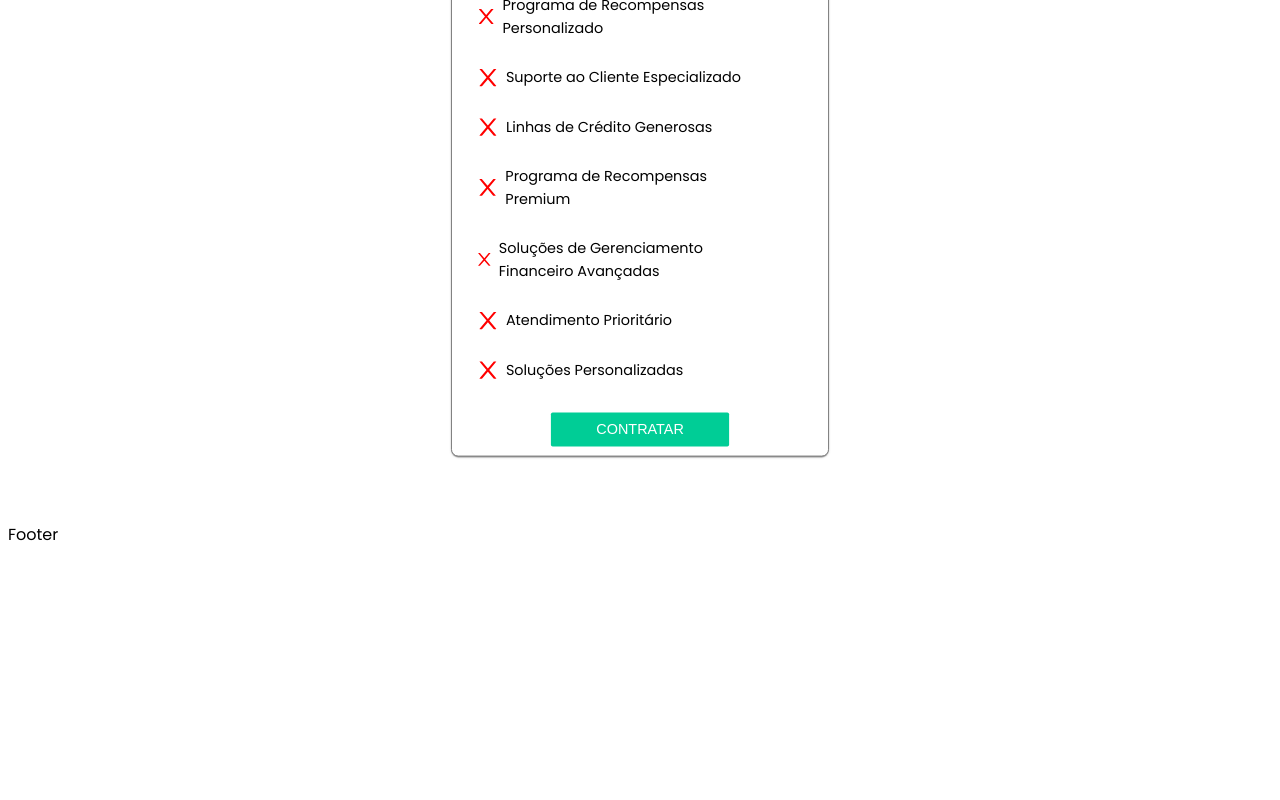
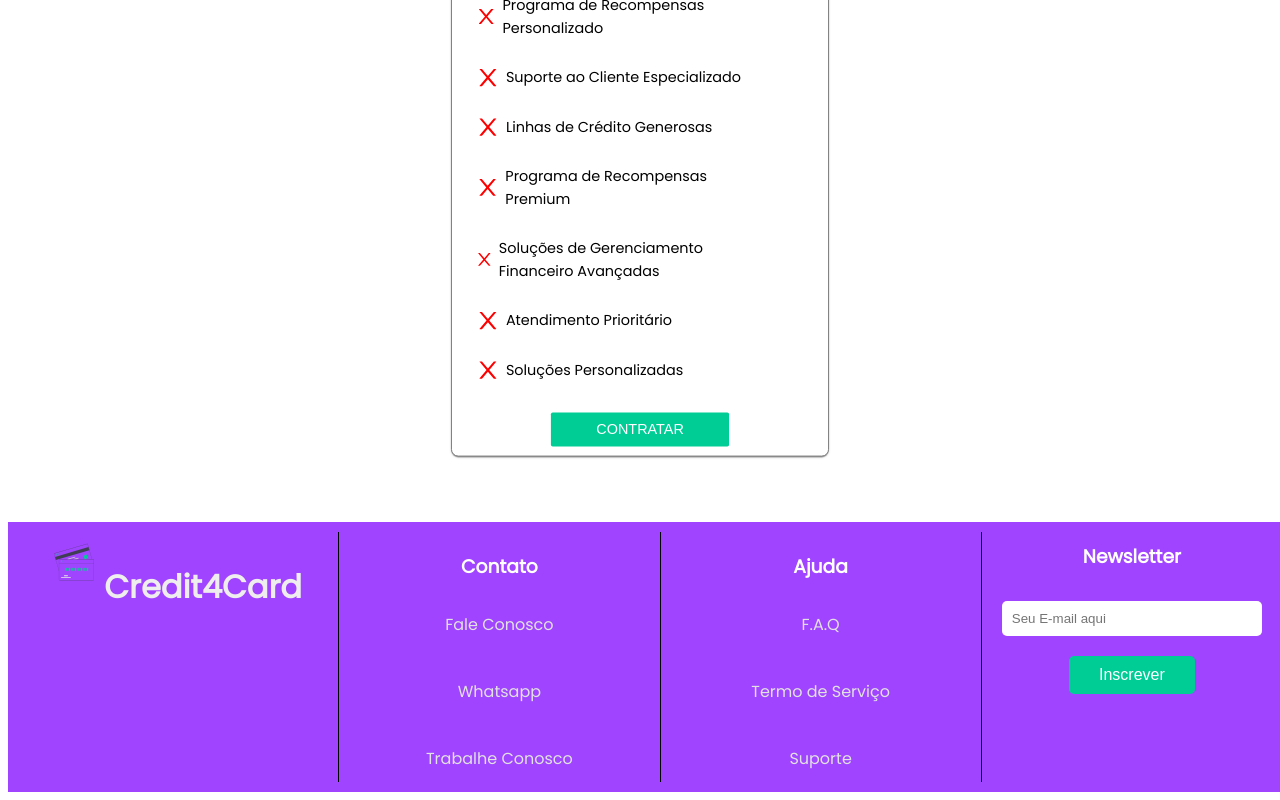
Before and after one commit to YOUVISA/yv-tech-challenge, a Next.js app: page /pages/Home in a window 1280 px wide. Shown: the part 1664-2464 px from the top of the page. Before the commit the page ends 2219 px from the top, so only its background shows below. Built offline with nearby package versions, Linux system fonts and the light colour scheme.

Commit message:
feat: added footer section

```diff
--- /dev/null
+++ b/src/app/components/Brand/Brand.tsx
@@ -0,0 +1,15 @@
+import React from 'react';
+import Image, {type StaticImageData} from 'next/image';
+
+import LogoImage from './assets/credit-card.svg';
+
+import styles from './style.module.scss';
+
+export default function Brand() {
+	return (
+		<div className={styles.navbar__logo}>
+			<Image src={LogoImage as StaticImageData} alt='Credit Card as Logo image' className={styles.navbar__logo__image} />
+			<h1><a href='#' className={styles.navbar__logo__link}>Credit4Card</a></h1>
+		</div>
+	);
+}
--- a/src/app/pages/Home/sections/Footer/Footer.tsx
+++ b/src/app/pages/Home/sections/Footer/Footer.tsx
@@ -1,9 +1,54 @@
 import React from 'react';
 
 import styles from './style.module.scss';
+import Brand from '@/app/components/Brand/Brand';
+import Image, {type StaticImageData} from 'next/image';
+
+import LogoImage from '../../../../components/Brand/assets/credit-card.svg';
 
 export default function Footer() {
 	return (
-		<div>Footer</div>
+		<footer id='footer' className={styles.footer__container}>
+			<div className={styles.footer__info}>
+				<div className={styles.footer__brand}>
+					<Image
+						src={LogoImage as StaticImageData}
+						alt='Credit Card as Logo image'
+						className={styles.footer__logo__image}
+						width={40}
+						height={40}
+					/>
+					<h1>
+						<a href='#' className={styles.footer__logo__link}>
+            Credit4Card
+						</a>
+					</h1>
+				</div>
+
+			</div>
+
+			<div className={styles.footer__contact}>
+				<h3 className={styles.footer__subtitle}>Contato</h3>
+
+				<p className={styles.contact__text}>Fale Conosco</p>
+				<p className={styles.contact__text}>Whatsapp</p>
+				<p className={styles.contact__text}>Trabalhe Conosco</p>
+			</div>
+
+			<div className={styles.footer__help}>
+				<h3 className={styles.footer__subtitle}>Ajuda</h3>
+
+				<p className={styles.contact__text}>F.A.Q</p>
+				<p className={styles.contact__text}>Termo de Serviço</p>
+				<p className={styles.contact__text}>Suporte</p>
+			</div>
+
+			<div className={styles.footer__newsletter}>
+				<h3 className={styles.footer__subtitle}>Newsletter</h3>
+
+				<input type='text' placeholder='Seu E-mail aqui' className={styles.newsletter__input} />
+				<button className={styles.newsletter__button}>Inscrever</button>
+			</div>
+		</footer>
 	);
 }
--- a/src/app/pages/Home/sections/Footer/style.module.scss
+++ b/src/app/pages/Home/sections/Footer/style.module.scss
@@ -0,0 +1,101 @@
+@import "../../../../variables.module.scss";
+
+.footer__container {
+  padding: 10px;
+  height: 250px;
+  width: 100%;
+
+  background-color: $primary-purple;
+
+  display: flex;
+  justify-content: space-around;
+
+  .footer__info, .footer__contact, .footer__help {
+    border-right: 1px solid black;
+    padding: 10px;
+  }
+
+  .footer__info {
+    width: 100%;
+
+    .footer__brand {
+      display: flex;
+      justify-content: center;
+
+      .footer__logo__link {
+        text-decoration: none;
+        margin-left: 10px;
+        color: rgb(238, 238, 238);
+      }
+    }
+
+    .footer__brand_text {
+      margin-top: 20px;
+      font-size: 14px;
+      color: rgb(238, 238, 238);
+      padding: 0 0 0 10px;
+    }
+
+  }
+
+  .footer__contact, .footer__help {
+    display: flex;
+    flex-direction: column;
+    align-items: center;
+    width: 100%;
+
+    .contact__text {
+      padding: 5px;
+      cursor: pointer;
+      color: rgb(225, 225, 225);
+
+      &:hover {
+        color: rgb(206, 206, 206);
+      }
+    }
+  }
+
+  .footer__help {
+    width: 100%;
+  }
+
+  .footer__newsletter {
+    width: 100%;
+    display: flex;
+    flex-direction: column;
+    align-items: center;
+
+    .newsletter__input {
+      width: 80%;
+      margin-top: 20px;
+      padding: 10px;
+      border-radius: 5px;
+      border: none;
+      outline: none;
+    }
+
+    .newsletter__button {
+      margin: 20px 0;
+      padding: 10px 30px;
+      border-radius: 5px;
+
+      border: none;
+      cursor: pointer;
+
+      font-size: 16px;
+      background-color: $primary-green;
+      color: white;
+
+      transition: background-color 0.3s ease-out;
+
+      &:hover {
+        background-color: $darker-green;
+      }
+    }
+  }
+
+  .footer__subtitle {
+    margin: 10px 0;
+    color: white;
+  }
+}
```
Also changed, not shown: src/app/components/Brand/style.module.scss (added, +28 -0 lines), src/app/components/Navbar/Navbar.tsx (+3 -9 lines), src/app/components/Brand/assets/credit-card.svg (added).
